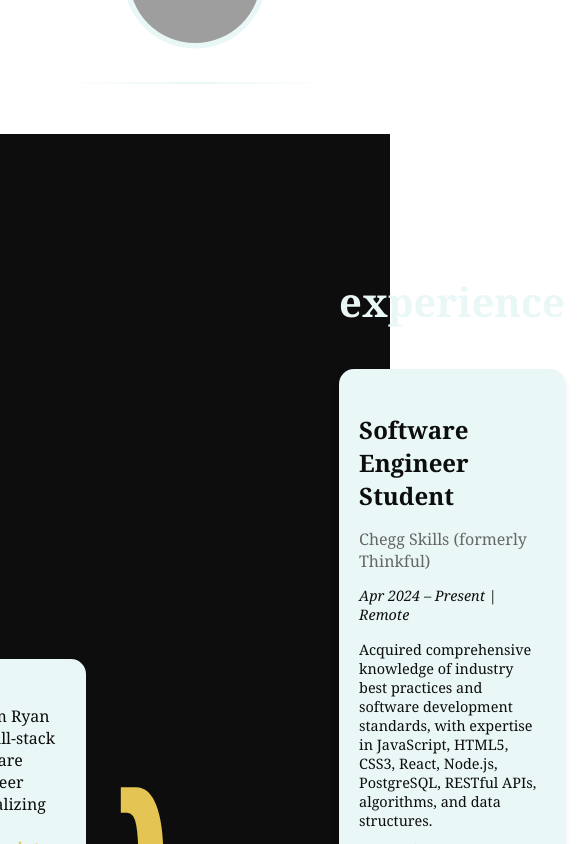
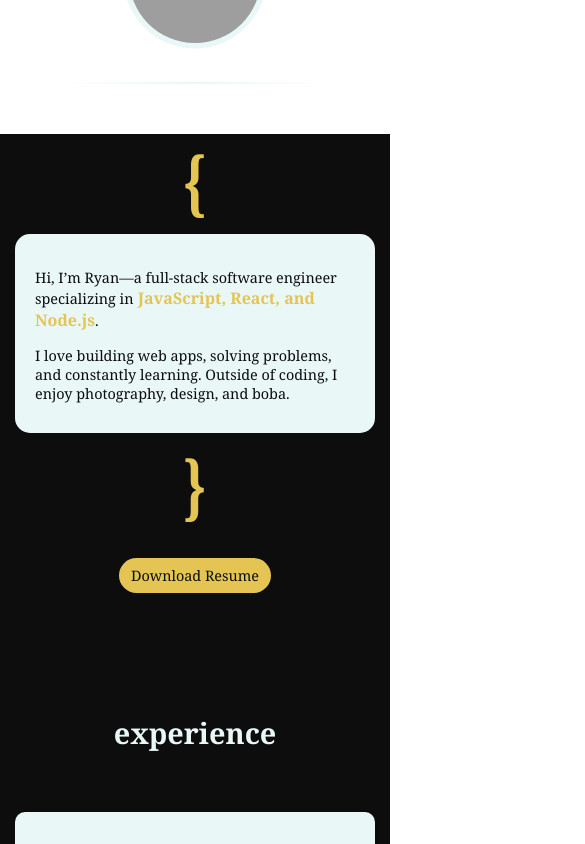
Before and after one commit to ahhyanb/my-portfolio, a React (Create React App) app: page / in a window 390 px wide. Shown: the part 760-1604 px from the top of the page, 585 px wide, since content can reach past the window. Built offline with nearby package versions, Linux system fonts and the light colour scheme; grey boxes are pictures that could not be loaded.

Commit message:
added css for smaller screens

```diff
--- a/src/components/bio/Bio.css
+++ b/src/components/bio/Bio.css
@@ -17,8 +17,6 @@
     display: inline-block; /* Ensures transform works correctly */
     transform: scaleY(3); /* Stretches the text vertically */
 }
-
-
 
 /* Bio Section */
 .bio-section {
@@ -43,7 +41,6 @@
     font-size: 1rem;
     color: #0d0d0d; /* Darker text for better contrast */
 }
-
 
 .highlight {
     font-weight: bold;
@@ -142,17 +139,85 @@
     align-items: center; /* Center vertically if needed */
 }
 
-/* Responsive Design for Small Screens */
+/* Responsive Adjustments for Small Screens */
 @media (max-width: 600px) {
+    .bio-container {
+        flex-direction: column;
+        align-items: center;
+        padding: 15px;
+        gap: 20px;
+    }
+
+    .brace {
+        font-size: 3rem;
+        transform: scaleY(1.5);
+    }
+
+    .bio-section {
+        max-width: 100%;
+        padding: 20px;
+        text-align: center;
+    }
+
+    .bio-text {
+        font-size: 1rem;
+    }
+
+    .bio-subtext {
+        font-size: 0.9rem;
+        margin-bottom: 10px;
+    }
+
+    .highlight {
+        font-size: 1rem;
+    }
+
     .resume-button {
-        padding: 8px 12px; /* Smaller padding for compact size */
-        font-size: 0.875rem; /* Slightly smaller font size */
-        max-width: 100%; /* Let button stretch within container */
-        width: auto; /* Adjust automatically to fit content */
+        padding: 8px 12px;
+        font-size: 0.9rem;
+        max-width: 90%;
     }
 
     .button-container {
-        margin: 15px auto; /* Center the container on small screens */
-        text-align: center; /* Ensure text alignment */
+        margin: 20px 0;
+        width: 100%;
+    }
+
+    .experience-section {
+        max-width: 100%;
+        margin-top: 30px;
+        padding: 10px;
+    }
+
+    .experience-title {
+        font-size: 1.8rem;
+        margin-bottom: 20px;
+        text-align: center;
+    }
+
+    .experience-card {
+        padding: 15px;
+        margin-bottom: 15px;
+        border-radius: 10px;
+        box-shadow: 0 2px 4px rgba(0, 0, 0, 0.1);
+    }
+
+    .experience-card h3 {
+        font-size: 1.3rem;
+        margin-bottom: 5px;
+    }
+
+    .company {
+        font-size: 0.85rem;
+        margin-bottom: 5px;
+    }
+
+    .date {
+        font-size: 0.8rem;
+        margin-bottom: 10px;
+    }
+
+    .experience-card ul li {
+        font-size: 0.85rem;
     }
 }
--- a/src/components/contact/Contact.css
+++ b/src/components/contact/Contact.css
@@ -1,3 +1,4 @@
+/* Contact Container */
 .contact-container {
     display: flex;
     flex-direction: column; /* Stack items vertically */
@@ -7,38 +8,38 @@
     color: #e9f7f6; /* Light text for contrast */
     padding: 50px 20px; /* Add padding around the container */
     width: 100%; /* Full width */
-
     margin: 20px auto; /* Center the container horizontally */
 }
 
+/* Contact Title */
 .contact-container h1 {
     font-size: 2.5rem;
     margin-bottom: 20px;
     color: #e9f7f6; /* Ensure title matches container color */
-    padding: 50px 50px; /* Add spacing below the title */
-    text-align: left; /* Align the title to the left */
-    width: 900px;
-
+    padding: 0 20px; /* Adjust padding for smaller screens */
 }
 
+/* Contact Description */
 .contact-container p {
     font-size: 1.2rem;
     margin-bottom: 30px;
     color: #e9f7f6; /* Ensure contrast against the dark background */
     line-height: 1.5; /* Improve readability */
     max-width: 600px; /* Limit width for readability */
-    padding-bottom: 50px;
+    padding: 0 20px; /* Add padding for smaller screens */
 }
 
+/* Contact Form */
 .contact-form {
     display: flex;
     flex-direction: column; /* Stack form elements */
     gap: 15px; /* Add space between form elements */
     width: 100%; /* Full width */
     max-width: 600px; /* Limit form width */
-    padding-bottom: 50px;
+    padding: 0 20px; /* Add padding for smaller screens */
 }
 
+/* Form Group */
 .form-group {
     display: flex;
     flex-direction: column;
@@ -46,12 +47,14 @@
     width: 100%; /* Ensure the group spans full width */
 }
 
+/* Labels */
 label {
     font-size: 1rem;
     margin-bottom: 5px;
     color: #e9f7f6; /* Match label color with the container */
 }
 
+/* Input and Textarea */
 input, textarea {
     width: 100%; /* Full width */
     padding: 10px;
@@ -63,12 +66,14 @@ input, textarea {
     color: #0d0d0d; /* Dark text for input fields */
 }
 
+/* Focus States */
 input:focus, textarea:focus {
     border-color: #e4c553; /* Highlight border on focus */
     outline: none; /* Remove default outline */
     box-shadow: 0 0 4px #e4c553; /* Add a subtle glow effect */
 }
 
+/* Submit Button */
 .submit-button {
     padding: 12px 20px;
     font-size: 1rem;
@@ -80,7 +85,35 @@ input:focus, textarea:focus {
     transition: background-color 0.3s ease, transform 0.2s ease;
 }
 
+/* Submit Button Hover */
 .submit-button:hover {
     background-color: #e9f7f6; /* Slightly brighter hover color */
     transform: translateY(-2px); /* Lift the button on hover */
 }
+
+/* Responsive Adjustments */
+@media (max-width: 600px) {
+    .contact-container h1 {
+        font-size: 2rem; /* Adjust title font size */
+        padding: 0; /* Remove extra padding */
+    }
+
+    .contact-container p {
+        font-size: 1rem; /* Adjust description font size */
+    }
+
+    .contact-form {
+        gap: 10px; /* Reduce gap between form elements */
+        padding: 0 15px; /* Adjust padding for smaller screens */
+    }
+
+    input, textarea {
+        font-size: 0.9rem; /* Adjust font size for inputs and textarea */
+        padding: 8px; /* Reduce padding */
+    }
+
+    .submit-button {
+        padding: 10px 15px; /* Adjust button padding */
+        font-size: 0.9rem; /* Adjust button font size */
+    }
+}
--- a/src/components/footer/Footer.css
+++ b/src/components/footer/Footer.css
@@ -1,23 +1,24 @@
+/* Footer Container */
 .footer-container {
     display: flex; /* Use Flexbox */
     flex-direction: row; /* Arrange items in a row */
     align-items: center; /* Align items vertically */
     justify-content: space-between; /* Space out content */
-    color: #0d0d0d; /* Light text for contrast */
-    border-radius: 30px; /* Rounded corners to match project card */
+    color: #0d0d0d;
     overflow: hidden; /* Prevent content from spilling out */
     width: 100%; /* Full width */
     max-width: 900px; /* Limit the max width */
     margin: 20px auto; /* Center the footer horizontally */
-    padding: 50px 50px; /* Add padding for spacing */
+    padding: 20px 30px; /* Add padding for spacing */
+
 }
 
-
+/* Footer Content */
 .footer-content {
     display: flex;
     flex-direction: column;
     align-items: flex-start; /* Align content to the left */
-    gap: 15px; /* Add spacing between items */
+    gap: 10px; /* Add spacing between items */
     width: 60%; /* Take up 60% of the footer */
     box-sizing: border-box; /* Include padding in width */
 }
@@ -35,16 +36,17 @@
 }
 
 .footer-links a {
-    color: #0d0d0d; /* Highlight color */
+    color: #0d0d0d; /* Dark text for contrast */
     text-decoration: none; /* Remove underline */
     font-size: 1rem;
     transition: color 0.3s ease;
 }
 
 .footer-links a:hover {
-    color: #efecef; /* Brighter hover color */
+    color: #e4c553; /* Gold hover color for links */
 }
 
+/* Social Media Section */
 .social-media {
     display: flex;
     justify-content: flex-end; /* Align icons to the right */
@@ -62,3 +64,38 @@
 .social-media a img:hover {
     transform: scale(1.2); /* Enlarge on hover */
 }
+
+/* Responsive Adjustments */
+@media (max-width: 600px) {
+    .footer-container {
+        flex-direction: column; /* Stack items vertically */
+        align-items: center; /* Center-align content */
+        text-align: center; /* Center-align text */
+        padding: 20px; /* Adjust padding */
+        gap: 20px; /* Add spacing between sections */
+    }
+
+    .footer-content {
+        align-items: center; /* Center-align content for small screens */
+        width: 100%; /* Full width */
+    }
+
+    .footer-content p {
+        font-size: 0.9rem; /* Adjust font size for readability */
+    }
+
+    .footer-links {
+        justify-content: center; /* Center-align links */
+        gap: 15px; /* Add space between links */
+    }
+
+    .social-media {
+        justify-content: center; /* Center-align icons */
+        width: 100%; /* Full width for smaller screens */
+    }
+
+    .social-media a img {
+        width: 25px; /* Slightly smaller icon size */
+        height: 25px;
+    }
+}
--- a/src/components/projects/Project.css
+++ b/src/components/projects/Project.css
@@ -1,44 +1,47 @@
-/* Individual project card */
+/* Projects Container */
+.projects-container {
+    padding: 20px; /* Add padding for the container */
+}
+
+/* Individual Project Card */
 .project-card {
     display: flex; /* Use flexbox for layout */
     flex-direction: row; /* Arrange items in a row */
     align-items: center; /* Align items vertically in the center */
-    /* background-color: #0d0d0d; */
-    /* border: 10px solid #e9f7f6; */
     border-radius: 30px;
     overflow: hidden;
     width: 100%; /* Ensure cards take up the full width */
     max-width: 900px; /* Limit the max width of the card */
     margin: 20px auto; /* Center the card horizontally with auto margin */
     transition: transform 0.3s ease, box-shadow 0.3s ease;
+    background-color: #fff; /* Add a background color for contrast */
+    box-shadow: 0 4px 8px rgba(0, 0, 0, 0.1); /* Subtle shadow */
 }
 
-
-
-/* Project image */
+/* Project Image */
 .project-card img {
-    width: 40%; /* Make the image take up 40% of the card width */
+    width: 40%; /* Image takes 40% of the card width */
     height: 100%; /* Ensure the image fills the height */
     object-fit: cover;
-    border-right: 5px solid #e4c553; /* Add a dividing line between the image and text */
+    border-right: 5px solid #e4c553; /* Dividing line between image and content */
 }
 
-/* Project content */
+/* Project Content */
 .project-content {
     text-align: left; /* Align text to the left */
     padding: 20px; /* Add padding around the text */
-    width: 60%; /* Make the content take up the remaining 60% of the card width */
+    width: 60%; /* Content takes the remaining 60% of the card width */
     box-sizing: border-box; /* Include padding in the width calculation */
 }
 
-/* Project title */
+/* Project Title */
 .project-title {
     font-size: 1.5rem;
     color: #0d0d0d;
-    margin-bottom: 10px; /* Add spacing below the title */
+    margin-bottom: 10px;
 }
 
-/* Project description */
+/* Project Description */
 .project-description {
     font-size: 1rem;
     color: #0d0d0d;
@@ -46,7 +49,7 @@
     line-height: 1.5;
 }
 
-/* Project technologies */
+/* Project Technologies */
 .project-technologies {
     display: flex;
     flex-wrap: wrap;
@@ -64,13 +67,13 @@
     text-transform: capitalize;
 }
 
-/* Project button */
+/* Project Button */
 .project-button {
     display: inline-block;
     background-color: #e9f7f6;
     color: #0d0d0d;
     text-decoration: none;
-    padding: 5px 10px;
+    padding: 8px 15px;
     border-radius: 5px;
     font-weight: bold;
     font-size: 0.875rem;
@@ -81,12 +84,50 @@
     background-color: #e4c553;
 }
 
+/* Component Title */
 .component-title {
-    font-size: 2.5rem; /* Adjust font size */
-    color: #0d0d0d; /* Title color */
-    text-align: center; /* Center the title */
-    margin: 0; /* Remove default margins */
-    width: 100%; /* Ensure title takes the full width */
-    max-width: 900px; /* Align with project card's max width */
-    padding: 100px 0; /* Add vertical padding for spacing */
+    font-size: 2.5rem;
+    color: #0d0d0d;
+    text-align: center;
+    margin: 0;
+    width: 100%;
+    max-width: 900px;
+    padding: 40px 0; /* Adjust vertical spacing */
 }
+
+/* Media Query for Small Screens */
+@media (max-width: 600px) {
+    .project-card {
+        flex-direction: column; /* Stack items vertically */
+        text-align: center; /* Center-align text */
+    }
+
+    .project-card img {
+        width: 100%; /* Image takes full width */
+        height: auto; /* Adjust height proportionally */
+        border-right: none; /* Remove dividing line */
+    }
+
+    .project-content {
+        width: 100%; /* Content takes full width */
+        padding: 15px; /* Adjust padding */
+    }
+
+    .project-title {
+        font-size: 1.3rem; /* Slightly smaller title */
+    }
+
+    .project-description {
+        font-size: 0.9rem; /* Adjust description font size */
+    }
+
+    .tech {
+        font-size: 0.8rem; /* Adjust font size for tags */
+        padding: 3px 8px; /* Adjust padding */
+    }
+
+    .project-button {
+        padding: 10px 20px; /* Adjust button padding */
+        font-size: 0.85rem; /* Adjust font size */
+    }
+}
```
